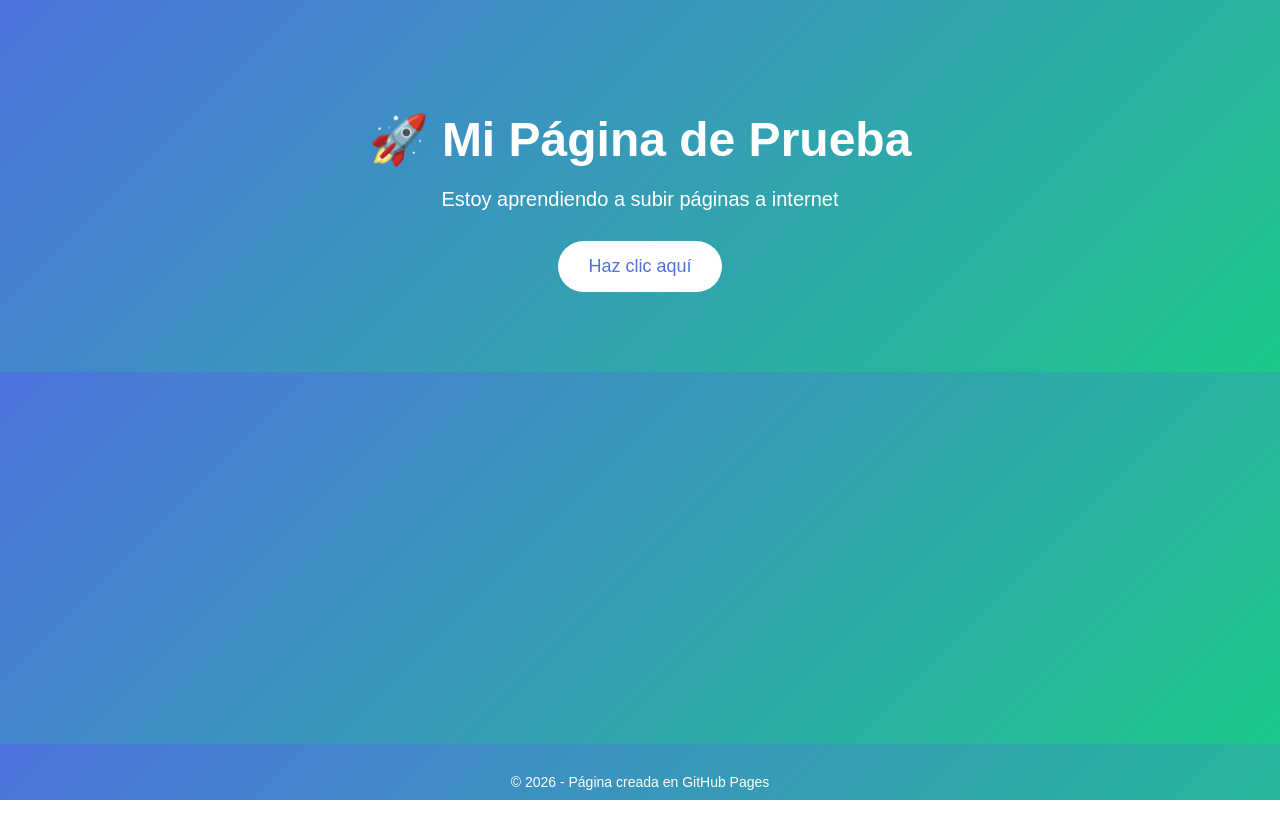
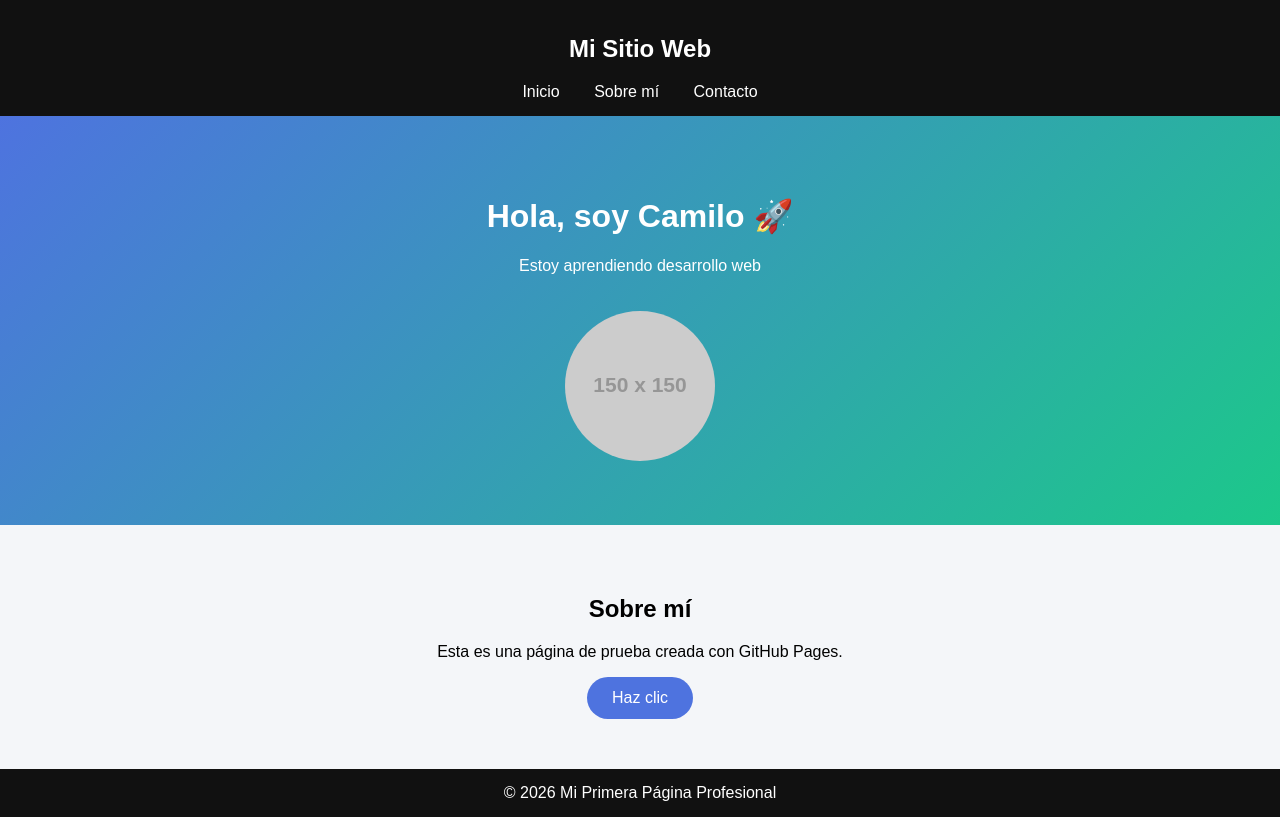
Before and after one commit to camflosco-dotcom/pagina-prueba, a plain HTML site: page index.html in a window 1280 px wide. Drawn offline with Linux system fonts and the light colour scheme; placeholder pictures from the web are drawn by us.

Commit message:
index.html

```diff
--- a/index.html
+++ b/index.html
@@ -3,71 +3,98 @@
 <head>
 <meta charset="UTF-8">
 <meta name="viewport" content="width=device-width, initial-scale=1.0">
-<title>Página de Prueba</title>
+<title>Mi Página Pro</title>
 
 <style>
 body{
     margin:0;
     font-family: Arial, sans-serif;
-    background: linear-gradient(135deg, #4e73df, #1cc88a);
+    background:#f4f6f9;
+}
+
+header{
+    background:#111;
     color:white;
+    padding:15px;
     text-align:center;
 }
 
-.container{
-    padding:80px 20px;
+nav a{
+    color:white;
+    margin:0 15px;
+    text-decoration:none;
 }
 
-h1{
-    font-size:48px;
-    margin-bottom:10px;
+.hero{
+    text-align:center;
+    padding:60px 20px;
+    background:linear-gradient(135deg,#4e73df,#1cc88a);
+    color:white;
 }
 
-p{
-    font-size:20px;
-    margin-bottom:30px;
+.hero img{
+    width:150px;
+    border-radius:50%;
+    margin-top:20px;
+}
+
+.section{
+    padding:50px 20px;
+    text-align:center;
 }
 
 button{
-    padding:15px 30px;
-    font-size:18px;
+    padding:12px 25px;
     border:none;
-    border-radius:30px;
+    border-radius:25px;
+    background:#4e73df;
+    color:white;
     cursor:pointer;
-    background:white;
-    color:#4e73df;
-    transition:0.3s;
+    font-size:16px;
 }
 
 button:hover{
-    background:#f8f9fc;
-    transform:scale(1.05);
+    background:#2e59d9;
 }
-
-.footer{
-    position:fixed;
-    bottom:10px;
-    width:100%;
-    font-size:14px;
+footer{
+    background:#111;
+    color:white;
+    text-align:center;
+    padding:15px;
 }
 </style>
 
 </head>
 <body>
 
-<div class="container">
-    <h1>🚀 Mi Página de Prueba</h1>
-    <p>Estoy aprendiendo a subir páginas a internet</p>
-    <button onclick="saludar()">Haz clic aquí</button>
+<header>
+    <h2>Mi Sitio Web</h2>
+    <nav>
+        <a href="#">Inicio</a>
+        <a href="#">Sobre mí</a>
+        <a href="#">Contacto</a>
+    </nav>
+</header>
+
+<div class="hero">
+    <h1>Hola, soy Camilo 🚀</h1>
+    <p>Estoy aprendiendo desarrollo web</p>
+    <img src="https://via.placeholder.com/150" alt="Foto">
 </div>
 
-<div class="footer">
-    © 2026 - Página creada en GitHub Pages
+<div class="section">
+    <h2>Sobre mí</h2>
+    <p>Esta es una página de prueba creada con GitHub Pages.</p>
+    <button onclick="mensaje()">Haz clic</button>
 </div>
 
+<footer>
+    © 2026 Mi Primera Página Profesional
+</footer>
+
 <script>
-function saludar(){
-    alert("¡Funciona perfectamente! 🎉");
+function mensaje(){
+    alert("¡Tu página ya es profesional! 😎🔥");
 }
 </script>
 
```
